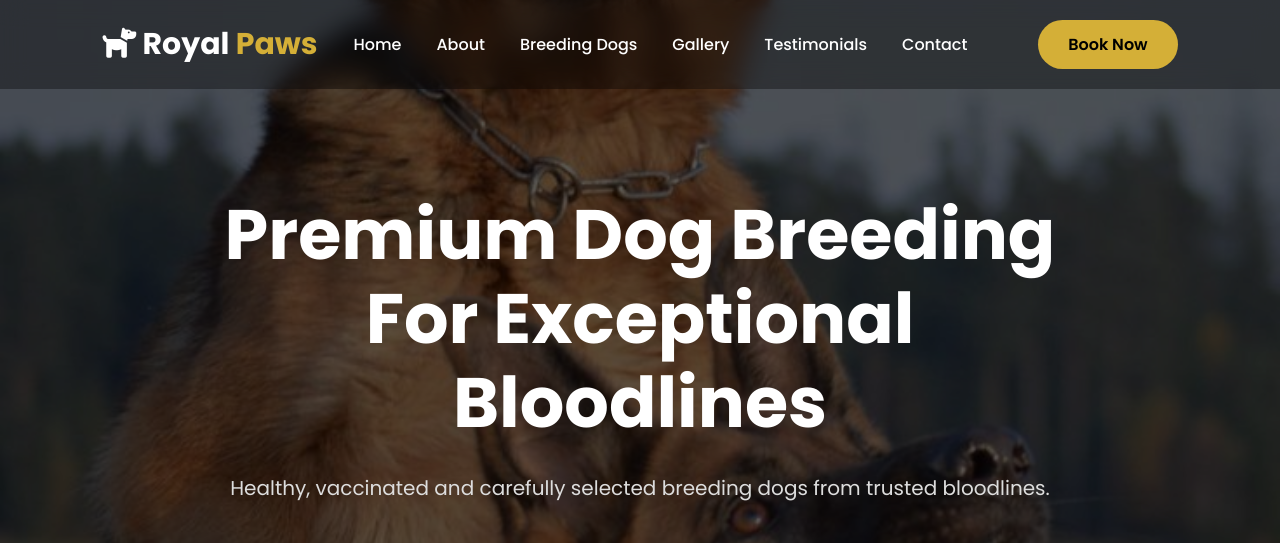
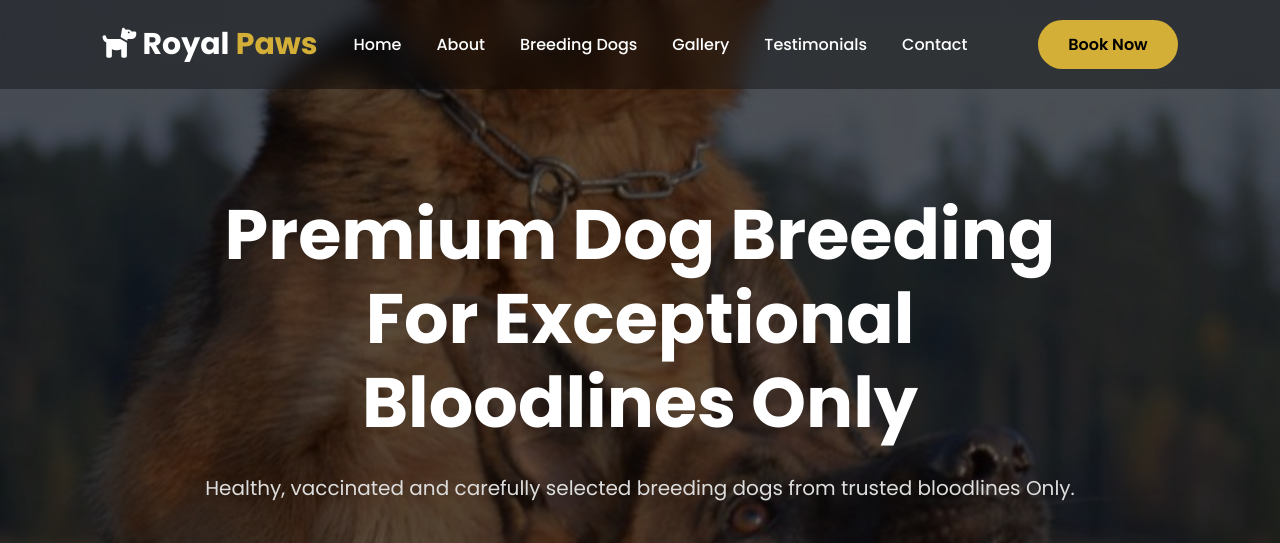
Before and after one commit to ibieekhoe/PureBreed-Haven, a website: page dog breeding website/index.html in a window 1280 px wide. Shown: the top 543 px of the page. Drawn offline with Linux system fonts and the light colour scheme.

Commit message:
website reuploaded

```diff
--- a/dog breeding website/index.html
+++ b/dog breeding website/index.html
@@ -5,7 +5,7 @@
     <meta name="viewport"
           content="width=device-width, initial-scale=1.0">
 
-    <title>Royal Paws Breeding Center</title>
+    <title>PureBreeders Breeding Center</title>
 
     <!-- CSS -->
     <link rel="stylesheet" href="style.css">
@@ -92,13 +92,13 @@ Book Now
 
 Premium Dog Breeding
 
-For Exceptional Bloodlines
+For Exceptional Bloodlines Only
 
 </h1>
 
 <p>
 
-Healthy, vaccinated and carefully selected breeding dogs from trusted bloodlines.
+Healthy, vaccinated and carefully selected breeding dogs from trusted bloodlines Only.
 
 </p>
 
```
